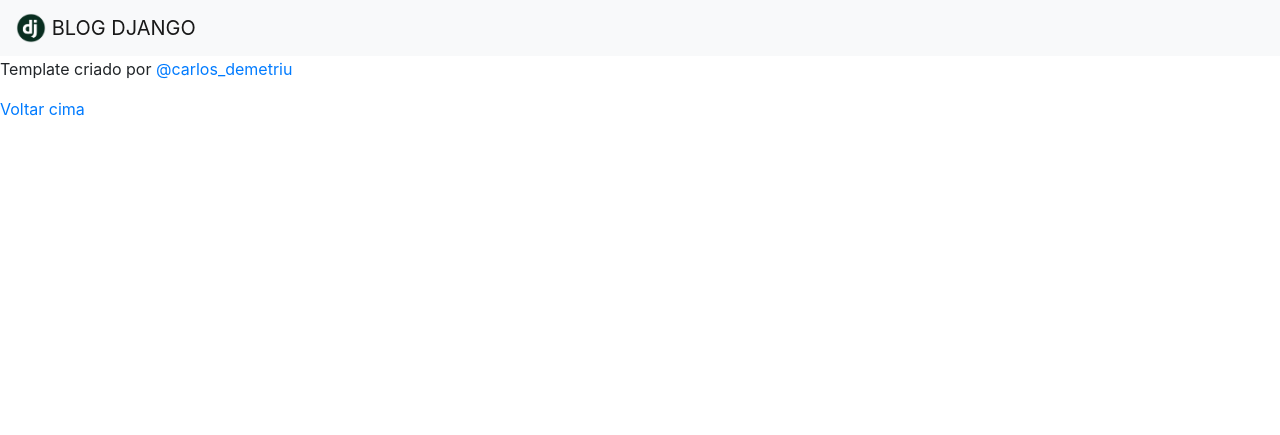
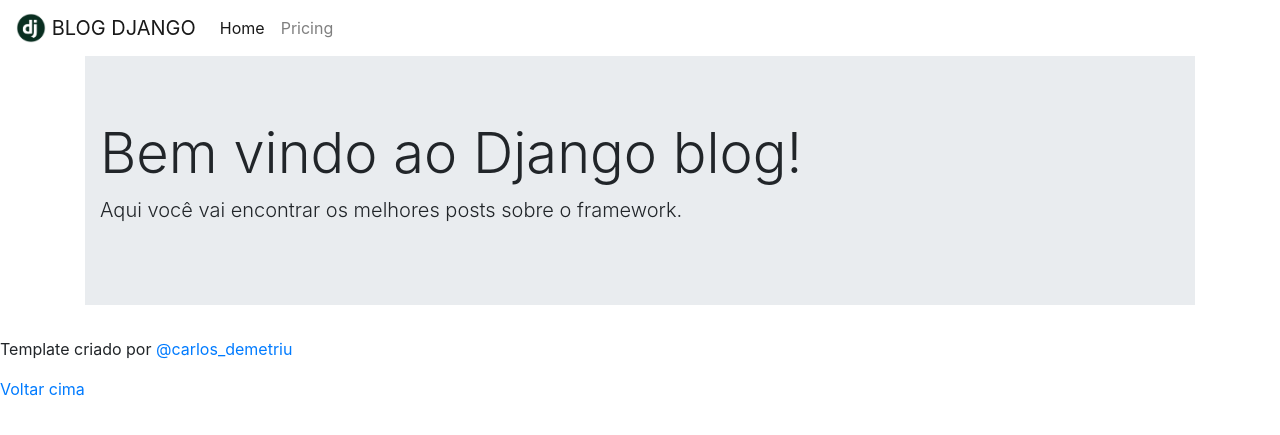
Before and after one commit to CarlosDemetrio/blog_django, a Django app: template website/templates/website/post_list.html in a window 1280 px wide. Shown: the top 435 px of the page. Run offline with Django 3.2, Linux system fonts and the light colour scheme; the template is opened without the code that fills it, so the values that code supplies are empty; some libraries are stand-ins or nearby versions.

Commit message:
algumas correções e adicionada urls modificadas

```diff
--- a/website/static/CSS/blog.css
+++ b/website/static/CSS/blog.css
@@ -1,6 +1,6 @@
 /* stylelint-disable selector-list-comma-newline-after */
 
-.blog-header {
+header {
   line-height: 1;
   border-bottom: 1px solid #e5e5e5;
 }
@@ -126,6 +126,7 @@ h1, h2, h3, h4, h5, h6 {
   text-align: center;
   background-color: #f9f9f9;
   border-top: .05rem solid #e5e5e5;
+  border: solid red 3px;
 }
 .blog-footer p:last-child {
   margin-bottom: 0;
--- a/website/templates/website/base.html
+++ b/website/templates/website/base.html
@@ -7,34 +7,43 @@
     <meta name="description" content="Blog sobre django, criado apenas para estudo">
     <meta name="author" content="Carlos Demetrio">
     <link rel="icon" href="../../static/IMG/logo.png">
-    <title>DJANGO BLOG</title>
-    <link rel="stylesheet" type="text/css" href="../../static/CSS/website.css">
+    <title>{% block titulo %}{% endblock %}</title>
+    <link rel="stylesheet" type="text/css" href="{% static 'CSS/website.css' %}">
         <!--BOOTSTRAP-->
     <link rel="stylesheet" href="https://maxcdn.bootstrapcdn.com/bootstrap/4.0.0/css/bootstrap.min.css" integrity="sha384-Gn5384xqQ1aoWXA+058RXPxPg6fy4IWvTNh0E263XmFcJlSAwiGgFAW/dAiS6JXm" crossorigin="anonymous">
 </head>
 <body>
 <header>
     <!-- Image and text -->
-    <nav class="navbar navbar-light bg-light">
-      <a class="navbar-brand" href="/">
-        <img src="../../static/IMG/logo.png" width="30" height="30" class="d-inline-block align-top" alt="img">
-       BLOG DJANGO
-      </a>
+    <nav class="navbar navbar-expand-lg navbar-light">
+        <a class="navbar-brand" href="/">
+        <img alt="img" class="d-inline-block align-top" class="blog-header-logo" height="30"
+             src="../../static/IMG/logo.png" width="30">
+        BLOG DJANGO
+        </a>
+    <div class="collapse navbar-collapse" id="navbarNav">
+        <ul class="navbar-nav">
+            <li class="nav-item active">
+                <a class="nav-link" href="#">Home <span class="sr-only">(current)</span></a>
+            </li>
+            <li class="nav-item">
+                <a class="nav-link" href="#">Pricing</a>
+            </li>
+        </ul>
+    </div>
     </nav>
 </header>
 <main>
     <div class="content container">
         <div class="row">
-            <div class="col-md">
-                {% block conteudo %}
-                {% endblock %}
-            </div>
+            {% block conteudo %}
+            {% endblock %}
         </div>
     </div>
 
 </main>
 <footer class="blog-footer">
-      <p>Template criado por <a href="https://twitter.com/carlos_demetriu">@carlos_demetriu</a></p>
+      <p>Template criado por <a href="https://twitter.com/carlos_demetriu" target="_blank">@carlos_demetriu</a></p>
       <p>
         <a href="#">Voltar cima</a>
       </p>
--- a/website/templates/website/post_list.html
+++ b/website/templates/website/post_list.html
@@ -1,18 +1,27 @@
 {% extends 'website/base.html' %}
 {% block conteudo %}
+        <div class="container">
+    <div class="jumbotron jumbotron-fluid">
+        <div class="container">
+            <h1 class="display-4">Bem vindo ao Django blog!</h1>
+            <p class="lead">Aqui você vai encontrar os melhores posts sobre o framework.</p>
+        </div>
+    </div>
     {% for post in posts %}
-        <div class="blog-post">
-            <p>publicado em:<time>{{ post.data_publicacao }}</time></p>
-            <div class="blog-post-title">
-                <h2>
-                    <a href="{% url 'post_detail' pk=post.pk %}">
-                        {{ post.titulo }}
-                    </a>
-                </h2>
+      <div class="row">
+          <div class="col">
+            <div class="card" style="width: 18rem;">
+              <img class="card-img-top" src="https://via.placeholder.com/286x180" alt="Card image cap">
+              <div class="card-body">
+                <h5 class="card-title"> {{ post.titulo }}</h5>
+                <p class="card-text">{{ post.resumo |safe|linebreaksbr  }}</p>
+                <a href="{% url 'website:post_detail' post.slug %}" class="btn btn-primary">Ver o post completo</a>
+                <p>publicado em:<time>{{ post.data_publicacao }}</time></p>
+              </div>
             </div>
-            <div class="blog-post">
-                <p>{{ post.texto |linebreaksbr }}</p>
-            </div>
-            </div>
+          </div>
+      </div>
         {% endfor %}
+
+    </div>
 {% endblock %}
--- a/website/urls.py
+++ b/website/urls.py
@@ -1,7 +1,8 @@
 from django.urls import path
 from website import views
+app_name ='website'
 
 urlpatterns = [
     path('', views.post_list, name='post_list'),
-    path('post/<int:pk>/', views.post_detail, name='post_detail'),
+    path('post/<slug:slug>/', views.post_detail, name='post_detail'),
 ]
```
Also changed, not shown: website/admin.py (+8 -1 lines), website/forms.py (added, +13 -0 lines), website/models.py (+8 -3 lines), website/templates/website/post_detail.html (+7 -5 lines), website/views.py (+6 -3 lines), db.sqlite3, untitled5/settings.py (line endings or trailing spaces).
